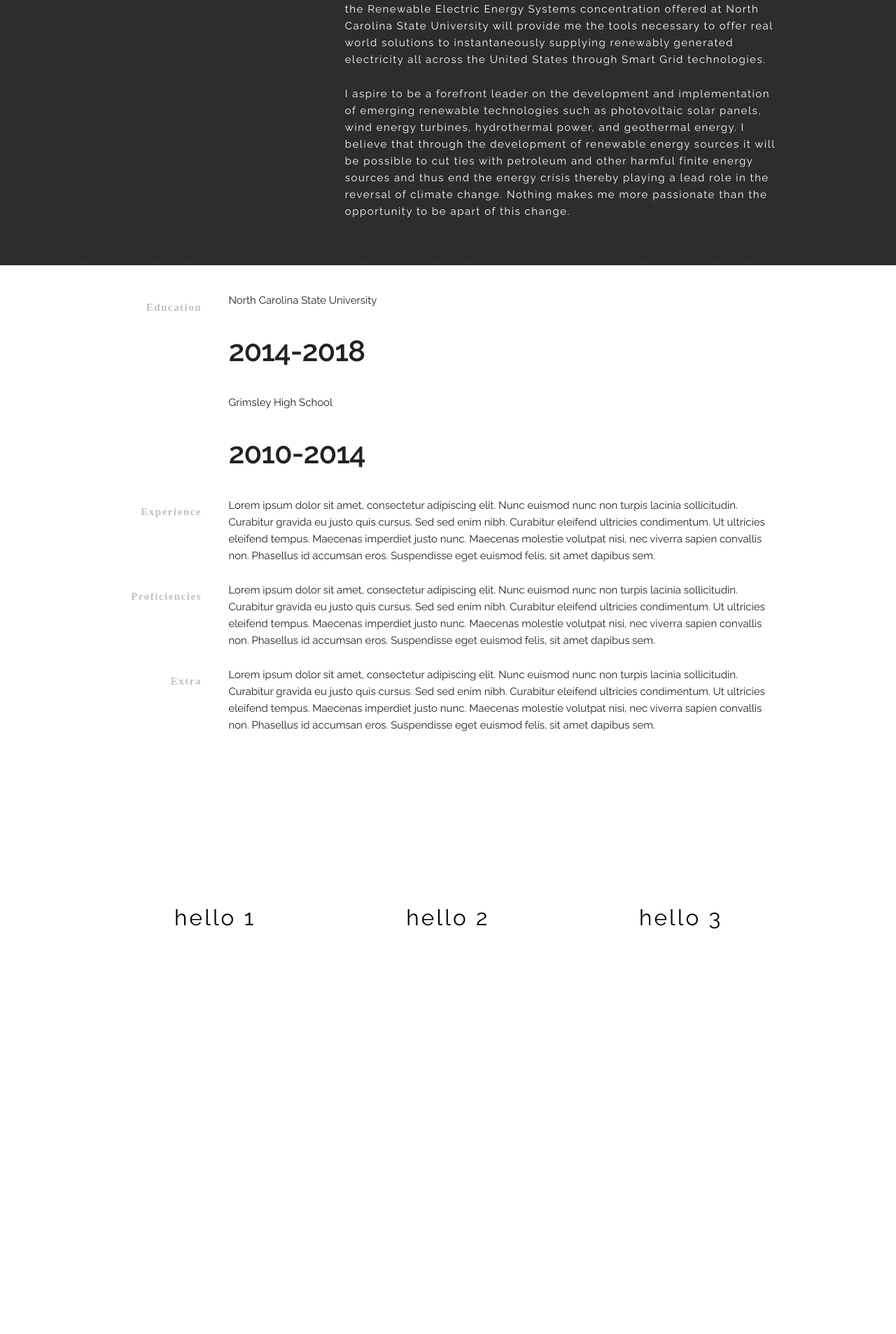
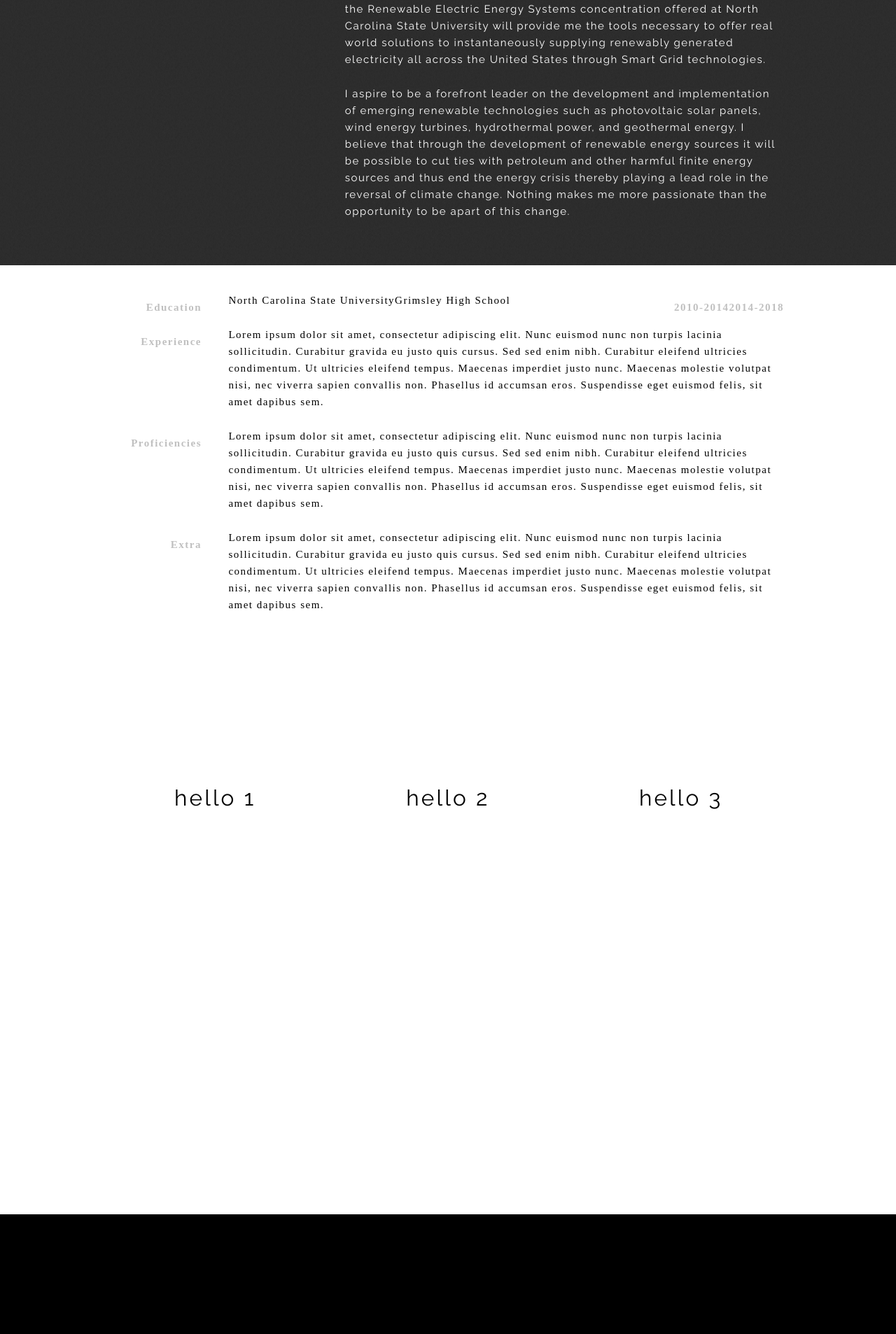
Before and after one commit to jacksoncwilliams/jackson-erin, a Jekyll site: the page built from simpleindex.html, in a window 1280 px wide. Shown: the part 1952-3858 px from the top of the page at 70% size. Built offline with Jekyll 4.4.1, drawn with Linux system fonts in a browser that asks for light colours; nearby versions of some CDN libraries; some web fonts are replaced; after the commit the page ends 3687 px from its top, so only the background shows below that.

Commit message:
Update simple.css

```diff
--- a/css/simple.css
+++ b/css/simple.css
@@ -167,25 +167,30 @@
    font-weight: bold;
    letter-spacing: 0.1em;
    text-align: right;
-
 }
 
-#resume p .alignleft {
+#resume p {
    color: #000000;
    font-family: UniversRoman;
    font-size: 1em;
    font-weight: normal;
    letter-spacing: 0.1em;
-    float: left;
 }
 
-#resume h2 .alignright {
+#resume .alignright {
+   float:right;
+}
+
+#resume .alignleft {
+   float:left;
+}
+
+#resume h2 {
    color: #c0c0c0;
    font-family: UniversRoman;
    font-size: 1em;
    font-weight: bold;
    letter-spacing: 0.1em;
-    float: right;
 }
 /* =============================================================================
    Contact
```
Lines whose indentation alone changed are shown as unchanged.
